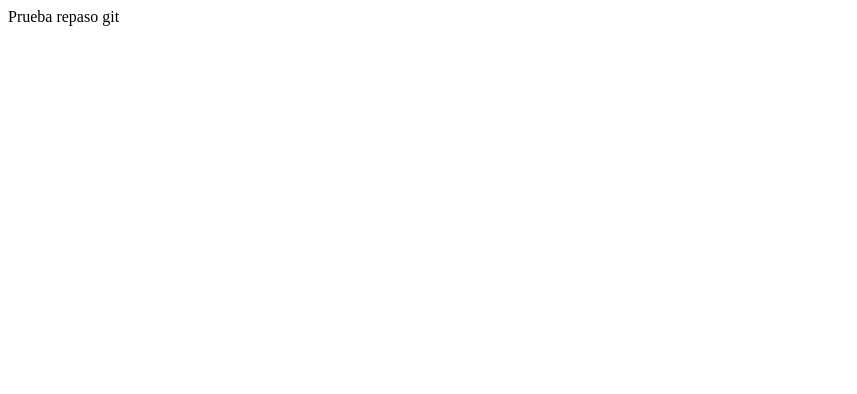
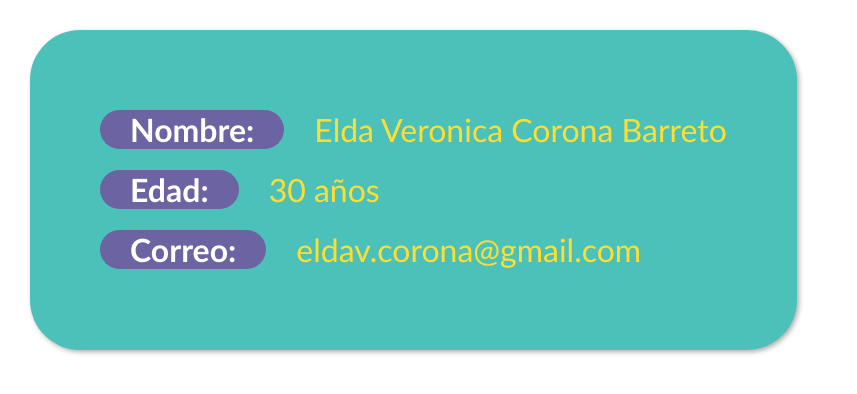
Before and after one commit to evcorona/repaso-git, a plain HTML site: page index.html in a window 1280 px wide. Shown: the whole page, without its empty margins (0-857 px from the left). Drawn offline with Linux system fonts and the light colour scheme.

Commit message:
Card-Verox

```diff
--- a/css/style.css
+++ b/css/style.css
@@ -1,21 +1,39 @@
-.container-flex {
-  background-color: pink;
+.card-elda{
+    margin: 30px 0px 0px 30px;
+    max-width: max-content;
+    background-color: lightseagreen;
+    color: gold;
+    text-align: left;
+    font-size: xx-large;
+    line-height: 60px;
+    padding: 70px;
+    box-shadow: dimgray;
+    transition: background-color .5s;
+    box-shadow: 2px 2px 5px #999;
+    border-radius: 50px;
+    opacity: .8;
+    font-family: 'Gill Sans', 'Gill Sans MT', Calibri, 'Trebuchet MS', sans-serif;
 }
 
-.container-flex .square {
-  color: white;
-  background-color: #ccc;
+.card-elda:hover
+{
+    background-color: darkslateblue;
+    opacity: 1;
+    color: yellow;
 }
 
-.container-flex .square p.text-white {
-  color: black;
+.card-elda span
+{
+    color: white;
+    background-color: darkslateblue;
+    padding: 0px 30px;
+    font-weight: bold;
+    border-radius: 50px;
+    margin-right: 30px;
 }
 
-.container-flex .square .text-white {
-  color: black;
+*{
+    box-sizing: border-box;
+    margin: 0;
+    padding: 0;
 }
-
-.container-flex .square.item-1 {
-  color: black;
-}
-/*# sourceMappingURL=style.css.map */
--- a/index.html
+++ b/index.html
@@ -9,8 +9,10 @@
 </head>
 
 <body>
- Prueba repaso git
-
+    <div class="card-elda">
+            <span>Nombre:</span>Elda Veronica Corona Barreto<br>
+            <span>Edad:</span>30 años <br>
+            <span>Correo:</span>eldav.corona@gmail.com<br>
+    </div>
 </body>
-
 </html>
```
